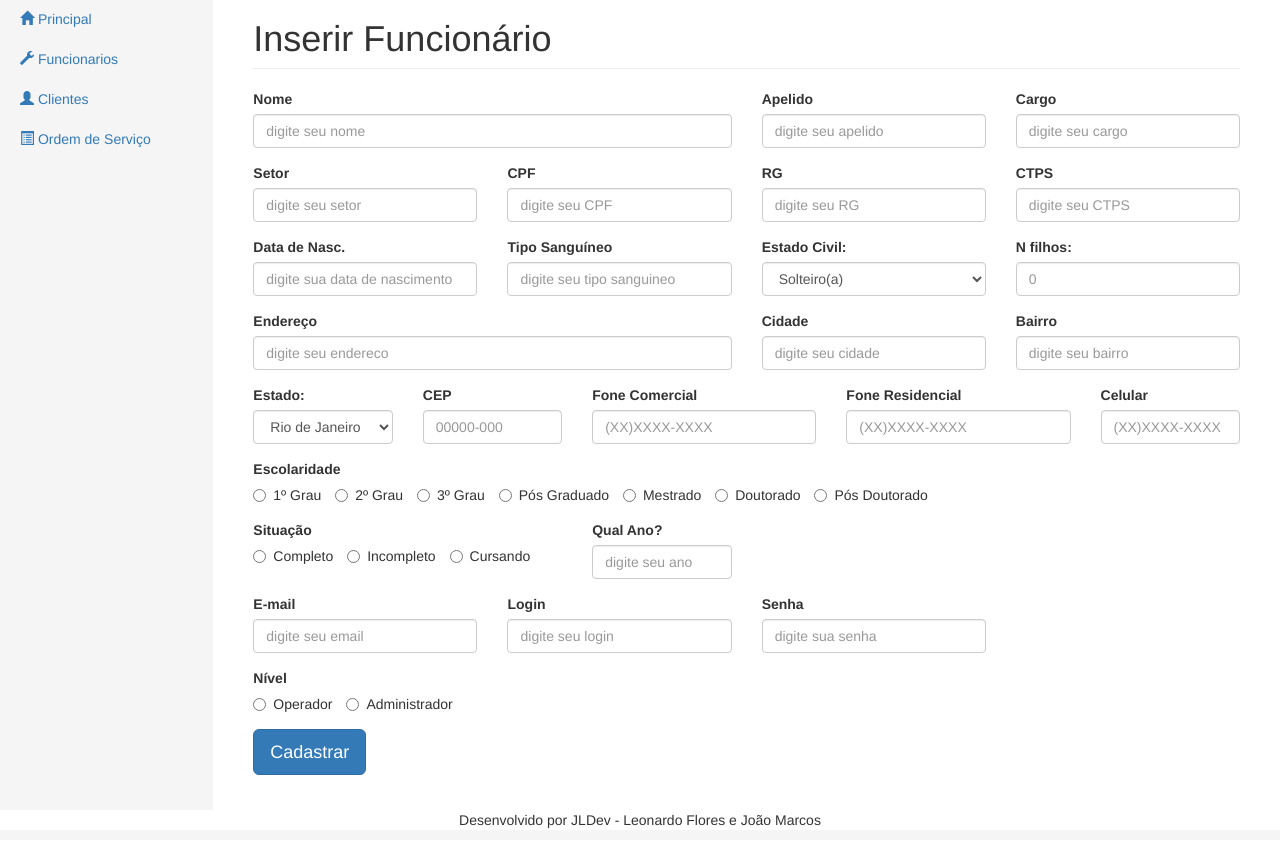
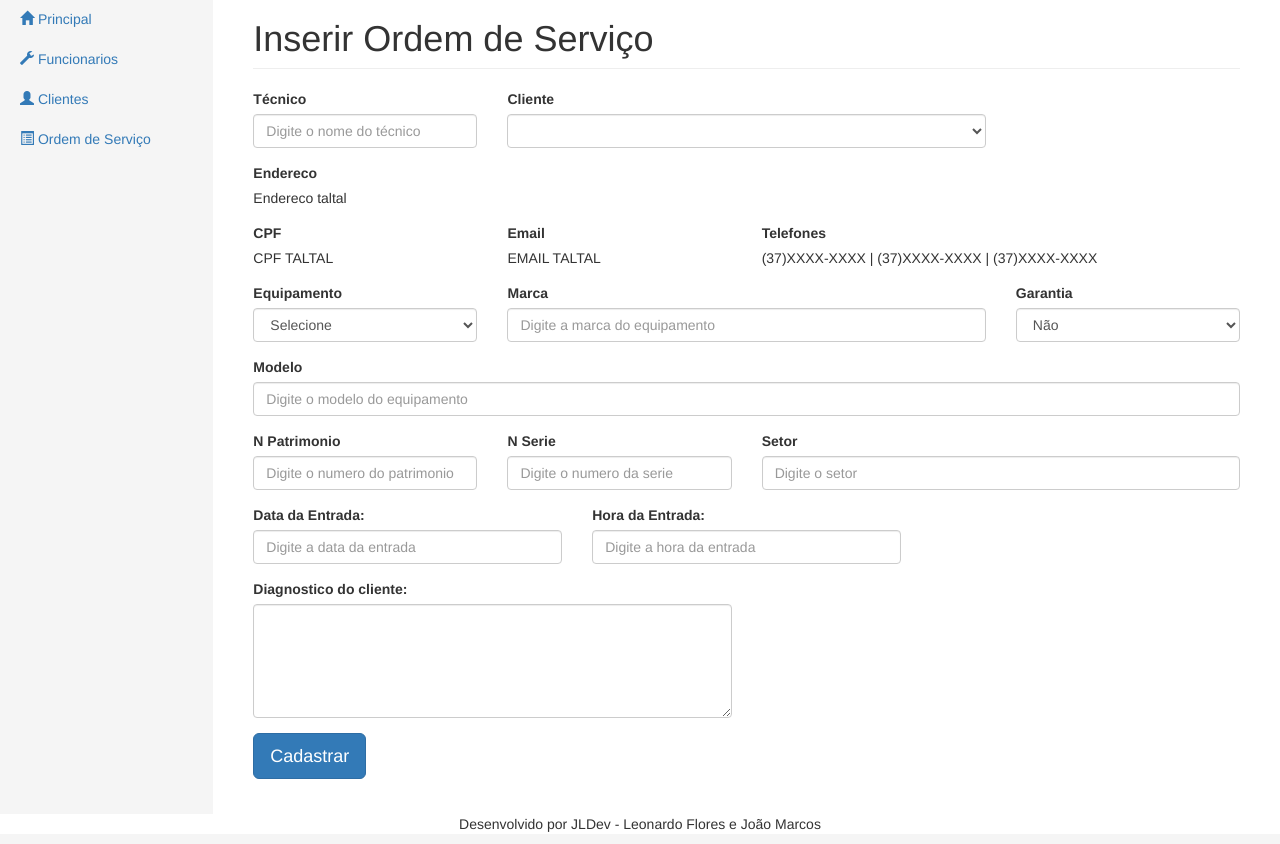
Before and after one commit to TecSecret/OSManager, a PHP site: page /os/add_os.php in a window 1280 px wide. Shown: the part 51-895 px from the top of the page. Run offline with PHP 8.4, Linux system fonts and the light colour scheme; lists and menus that the app fills with data are empty; some libraries are stand-ins or nearby versions.

Commit message:
Criando formulario de cadastro, colocando para funcionar a exclusão e arrumando a listagem no index

```diff
--- a/os/add_os.php
+++ b/os/add_os.php
@@ -61,7 +61,7 @@ if(isset($_POST['os'])){
             <?php include '../includes/navbar_lateral.php';?>
             <div class="col-sm-9 col-md-10 main">
                 <h1 class="page-header">
-                    Inserir Funcionário
+                    Inserir Ordem de Serviço
                 </h1>
                 <?php include 'includes/form_cadastro.php';?>
             </div>
--- a/os/deletar_os.php
+++ b/os/deletar_os.php
@@ -3,7 +3,7 @@ include '../conexao/data.php';
 
 $id =  $_GET['id'];
 
-$sql = "DELETE FROM funcionario WHERE codigo = '$id'";
+$sql = "DELETE FROM ordemservico WHERE Cod_Equipamento = '$id'";
 
 $dados  = mysql_query($sql) or die(mysql_error());;
 
--- a/os/includes/form_cadastro.php
+++ b/os/includes/form_cadastro.php
@@ -1,266 +1,139 @@
 <form name="os" method="POST" action=" ">
 <div class="row">
+    <div class="col-xs-3">
+        <div class="form-group">
+            <label for="tecnico">Técnico</label>
+            <input type="text" class="form-control" name="tecnico" placeholder="Digite o nome do técnico">
+        </div>
+    </div>
     <div class="col-xs-6">
         <div class="form-group">
-            <label for="nome">Nome</label>
-            <input type="text" class="form-control" name="nome" placeholder="digite seu nome">
+            <label for="cliente">Cliente</label>
+            <select name="cliente" class="form-control">
+
+            </select>
         </div>
     </div>
-    <div class="col-xs-3">
+    <div class="col-xs-6">
         <div class="form-group">
-            <label for="apelido">Apelido</label>
-            <input type="text" class="form-control" name="apelido" placeholder="digite seu apelido">
-        </div>
-    </div>
-    <div class="col-xs-3">
-        <div class="form-group">
-            <label for="cargo">Cargo</label>
-            <input type="text" class="form-control" name="cargo" placeholder="digite seu cargo">
+            <label for="endereco">Endereco</label>
+            <p>Endereco taltal</p>
         </div>
     </div>
 </div>
 <div class="row">
     <div class="col-xs-3">
         <div class="form-group">
-            <label for="setor">Setor</label>
-            <input type="text" class="form-control" name="setor" placeholder="digite seu setor">
+            <label for="CPF">CPF</label>
+            <p>CPF TALTAL</p>
         </div>
     </div>
     <div class="col-xs-3">
         <div class="form-group">
-            <label for="CPF">CPF</label>
-            <input type="text" class="form-control" name="CPF" data-mask="999.999.999-99" placeholder="digite seu CPF">
+            <label for="email">Email</label>
+            <p>EMAIL TALTAL</p>
         </div>
     </div>
-    <div class="col-xs-3">
+    <div class="col-xs-6">
         <div class="form-group">
-            <label for="RG">RG</label>
-            <input type="text" class="form-control" name="RG" placeholder="digite seu RG">
-        </div>
-    </div>
-
-    <div class="col-xs-3">
-        <div class="form-group">
-            <label for="CTPS">CTPS</label>
-            <input type="text" class="form-control" name="CTPS" placeholder="digite seu CTPS">
+            <label for="telefones">Telefones</label>
+            <p>(37)XXXX-XXXX | (37)XXXX-XXXX | (37)XXXX-XXXX</p>
         </div>
     </div>
 </div>
 <div class="row">
     <div class="col-xs-3">
         <div class="form-group">
-            <label for="data_nasc">Data de Nasc.</label>
-            <input type="text" class="form-control" name="data_nasc" data-mask="99/99/9999" placeholder="digite sua data de nascimento">
+            <label for="equipamento">Equipamento</label>
+            <select name="equipamento" class="form-control">
+                <option>Selecione</option>
+                <option value="COMPUTADOR">Computador</option>
+                <option value="MONITOR">Monitor</option>
+                <option value="CPU">CPU</option>
+                <option value="NOTEBOOK">Notebook</option>
+                <option value="IMPRESSORA">Impressora</option>
+                <option value="SCANNER">Scaner</option>
+                <option value="NOBREAK">Nobreak</option>
+                <option value="ESTABILIZADOR">Estabilizador</option>
+                <option value="TELEVISOR">Televisor</option>
+                <option value="MICROONDAS">Microondas</option>
+                <option value="APARELHO DE SOM">Aparelho de Som</option>
+                <option value="DVD">DVD</option>
+                <option value="VIDEO CASSETE">Video Cassete</option>
+                <option value="OUTROS">Outros</option>
+            </select>
+        </div>
+    </div>
+    <div class="col-xs-6">
+        <div class="form-group">
+            <label for="marca">Marca</label>
+            <input type="text" class="form-control" name="marca" placeholder="Digite a marca do equipamento">
         </div>
     </div>
     <div class="col-xs-3">
         <div class="form-group">
-            <label for="tipo_sang">Tipo Sanguíneo</label>
-            <input type="text" class="form-control" name="tipo_sang" placeholder="digite seu tipo sanguineo">
+            <label for="garantia">Garantia</label>
+            <select name="garantia" class="form-control">
+                <option value="nao">Não</option>
+                <option value="sim">Sim</option>
+            </select>
+        </div>
+    </div>
+</div>
+<div class="row">
+    <div class="col-xs-12">
+        <div class="form-group">
+            <label for="modelo">Modelo</label>
+            <input type="text" class="form-control" name="modelo"  placeholder="Digite o modelo do equipamento">
+        </div>
+    </div>
+</div>
+<div class="row">
+    <div class="col-xs-3">
+        <div class="form-group">
+            <label for="num_patrimonio">N Patrimonio</label>
+            <input type="text" class="form-control" name="num_patrimonio" placeholder="Digite o numero do patrimonio">
         </div>
     </div>
     <div class="col-xs-3">
         <div class="form-group">
-            <label for="num_filho">Estado Civil:</label>
-            <select name="estado_civil" class="form-control">
-                <option value="Solteiro(a)">Solteiro(a)</option>
-                <option value="Casado(a)">Casado(a)</option>
-                <option value="Víuvo(a)">Víuvo(a)</option>
-                <option value="Separado(a)">Separado(a)</option>
-
-            </select>
+            <label for="num_serie">N Serie</label>
+            <input type="text" class="form-control" name="num_serie" placeholder="Digite o numero da serie">
         </div>
     </div>
-
-    <div class="col-xs-3">
-        <div class="form-group">
-            <label for="num_filho">N filhos:</label>
-            <input type="text" class="form-control" name="num_filho" placeholder="0">
-        </div>
-    </div>
-</div>
-<div class="row">
-
     <div class="col-xs-6">
         <div class="form-group">
-            <label for="endereco">Endereço</label>
-            <input type="text" class="form-control" name="endereco" placeholder="digite seu endereco">
-        </div>
-    </div>
-
-    <div class="col-xs-3">
-        <div class="form-group">
-            <label for="cidade">Cidade</label>
-            <input type="text" class="form-control" name="cidade" placeholder="digite seu cidade">
-        </div>
-    </div>
-    <div class="col-xs-3">
-        <div class="form-group">
-            <label for="bairro">Bairro</label>
-            <input type="text" class="form-control" name="bairro" placeholder="digite seu bairro">
-        </div>
-    </div>
-
-</div>
-<div class="row">
-    <div class="col-xs-2">
-        <div class="form-group">
-            <label for="estado">Estado:</label>
-            <select name="estado" class="form-control">
-                <option value="RJ">Rio de Janeiro</option>
-                <option value="AC">Acre</option>
-                <option value="AL">Alagoas</option>
-                <option value="AP">Amap&aacute;</option>
-                <option value="AM">Amazonas</option>
-                <option value="BA">Bahia</option>
-                <option value="CE">Cear&aacute;</option>
-                <option value="DF">Distrito Federal</option>
-                <option value="ES">Esp&iacute;rito Santo</option>
-                <option value="GO">Goi&aacute;s</option>
-                <option value="MA">Maranh&atilde;o</option>
-                <option value="MT">Mato Grosso</option>
-                <option value="MS">Mato Grosso do Sul</option>
-                <option value="MG">Minas Gerais</option>
-                <option value="PA">Par&aacute;</option>
-                <option value="PB">Para&iacute;ba</option>
-                <option value="PR">Paran&aacute;</option>
-                <option value="PE">Pernambuco</option>
-                <option value="PI">Piau&iacute;</option>
-                <option value="RN">Rio Grande do Norte</option>
-                <option value="RS">Rio Grande do Sul</option>
-                <option value="RO">Rond&ocirc;nia</option>
-                <option value="RR">Roraima</option>
-                <option value="SC">Santa Catarina</option>
-                <option value="SP">S&atilde;o Paulo</option>
-                <option value="SE">Sergipe</option>
-                <option value="TO">Tocantins</option>
-            </select>
-        </div>
-    </div>
-    <div class="col-xs-2">
-        <div class="form-group">
-            <label for="CEP">CEP</label>
-            <input type="text" class="form-control" name="CEP" data-mask="99999-999" placeholder="00000-000">
-        </div>
-    </div>
-    <div class="col-xs-3">
-        <div class="form-group">
-            <label for="fone_comercial">Fone Comercial</label>
-            <input type="text" class="form-control" name="fone_comercial" data-mask="(99)9999-9999" placeholder="(XX)XXXX-XXXX">
-        </div>
-    </div>
-    <div class="col-xs-3">
-        <div class="form-group">
-            <label for="fone_residencial">Fone Residencial</label>
-            <input type="text" class="form-control" name="fone_residencial" data-mask="(99)9999-9999" placeholder="(XX)XXXX-XXXX">
-        </div>
-    </div>
-    <div class="col-xs-2">
-        <div class="form-group">
-            <label for="celular">Celular</label>
-            <input type="text" class="form-control" name="celular" data-mask="(99)9999-9999" placeholder="(XX)XXXX-XXXX">
-        </div>
-    </div>
-
-</div>
-<div class="row">
-    <div class="col-xs-9">
-        <div class="form-group">
-            <label for="escolaridade">Escolaridade</label><br>
-            <label class="radio-inline">
-                <input type="radio" name="escolaridade" value="1º Grau" />
-                1&ordm; Grau
-            </label>
-            <label class="radio-inline">
-                <input type="radio" name="escolaridade" value="2º Grau" />
-                2&ordm; Grau
-            </label>
-            <label class="radio-inline">
-                <input type="radio" name="escolaridade" value="3º Grau" />
-                3&ordm; Grau
-            </label>
-            <label class="radio-inline">
-                <input type="radio" name="escolaridade" value="Pós Graduado" />
-                P&oacute;s Graduado
-            </label>
-            <label class="radio-inline">
-                <input type="radio" name="escolaridade" value="Mestrado" />
-                Mestrado
-            </label>
-            <label class="radio-inline">
-                <input type="radio" name="escolaridade" value="Doutorado" />
-                Doutorado
-            </label>
-            <label class="radio-inline">
-                <input type="radio" name="escolaridade" value="Pós Doutorado" />
-                P&oacute;s Doutorado </label>
+            <label for="setor">Setor</label>
+            <input type="text" class="form-control" name="setor" placeholder="Digite o setor">
         </div>
     </div>
 </div>
 <div class="row">
     <div class="col-xs-4">
         <div class="form-group">
-            <label for="situacao">Situação</label><br>
-            <label class="radio-inline">
-                <input type="radio" name="situacao" value="Completo" />
-                Completo
-            </label>
-            <label class="radio-inline">
-                <input type="radio" name="situacao" value="Incompleto" />
-                Incompleto
-            </label>
-            <label class="radio-inline">
-                <input type="radio" name="situacao" value="Cursando" />
-                Cursando
-            </label>
+            <label for="data_entrada">Data da Entrada:</label>
+            <input type="text" class="form-control" name="data_entrada" data-mask="99/99/9999" placeholder="Digite a data da entrada">
         </div>
     </div>
-    <div class="col-xs-2">
+    <div class="col-xs-4">
         <div class="form-group">
-            <label for="ano">Qual Ano?</label>
-            <input type="text" class="form-control" name="ano" placeholder="digite seu ano">
+            <label for="hora_entrada">Hora da Entrada:</label>
+            <input type="text" class="form-control" name="hora_entrada" data-mask="99:99" placeholder="Digite a hora da entrada">
+        </div>
+    </div>
+</div>
+<div class="row">
+    <div class="col-xs-6">
+        <div class="form-group">
+            <label for="diagnostico">Diagnostico do cliente:</label>
+            <textarea class="form-control" rows="5" name="diagnostico"></textarea>
         </div>
     </div>
 </div>
 <div class="row">
     <div class="col-xs-3">
         <div class="form-group">
-            <label for="email">E-mail</label>
-            <input type="email" class="form-control" name="email" placeholder="digite seu email">
-        </div>
-    </div>
-    <div class="col-xs-3">
-        <div class="form-group">
-            <label for="login">Login</label>
-            <input type="text" class="form-control" name="login" placeholder="digite seu login">
-        </div>
-    </div>
-    <div class="col-xs-3">
-        <div class="form-group">
-            <label for="senha">Senha</label>
-            <input type="password" class="form-control" name="senha" placeholder="digite sua senha">
-        </div>
-    </div>
-</div>
-<div class="row">
-    <div class="col-xs-3">
-        <div class="form-group">
-            <label for="nivel">Nível</label><br>
-            <label class="radio-inline">
-                <input type="radio" name="nivel" value="Operador" />
-                Operador
-            </label>
-            <label class="radio-inline">
-                <input type="radio" name="nivel" value="Administrador" />
-                Administrador
-            </label>
-        </div>
-    </div>
-</div>
-<div class="row">
-    <div class="col-xs-3">
-        <div class="form-group">
-            <button id="funcionario" name="funcionario" type="submit" class="btn btn-primary btn-lg">Cadastrar</button>
+            <button id="os" name="os" type="submit" class="btn btn-primary btn-lg">Cadastrar</button>
         </div>
     </div>
 </div>
--- a/os/index.php
+++ b/os/index.php
@@ -1,6 +1,6 @@
 <?php include '../conexao/data.php';?>
 <?php
-$query = sprintf("SELECT Cliente, Funcionario, Equipamento, Data_Entrada, Problemacliente FROM ordemservico ORDER BY Cod_Equipamento");
+$query = sprintf("SELECT Cod_Equipamento, Cliente, Funcionario, Equipamento, Data_Entrada, Problemacliente FROM ordemservico ORDER BY Cod_Equipamento");
 $dados = mysql_query($query, $data) or die(mysql_error());
 ?>
 
@@ -32,6 +32,7 @@ $dados = mysql_query($query, $data) or die(mysql_error());
                                 <th>Problema Apresentado</th>
                                 <th>Equipamento</th>
                                 <th>Func. Responsavel</th>
+                                <th>Ações</th>
                             </tr>
                             </thead>
                             <tbody>
```
